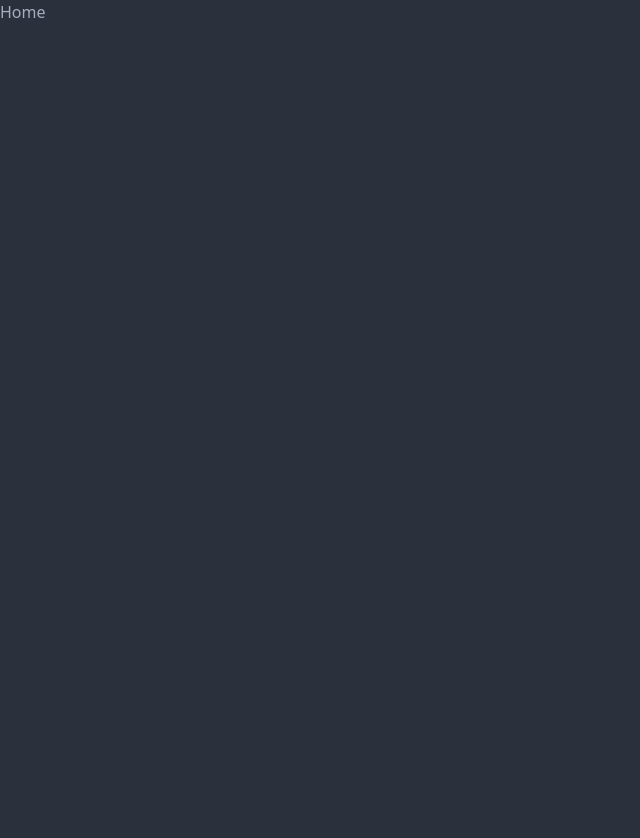
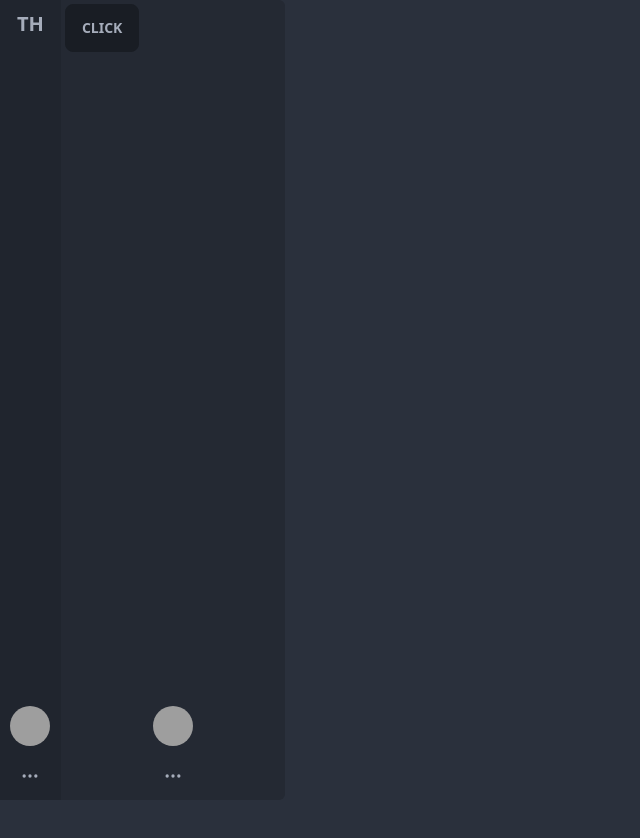
Before and after one commit to ancill/TiempoHoy, a React (Vite) app in the folder web/: page / in a window 1280 px wide. Shown: the top 838 px of the page, without its empty margins (0-640 px from the left). Before the commit the page ends 800 px from the top, so only its background shows below. Built offline with nearby package versions, Linux system fonts and the light colour scheme; grey boxes are pictures that could not be loaded.

Commit message:
added nav

```diff
--- /dev/null
+++ b/web/src/components/ui/SettingsBar.tsx
@@ -0,0 +1,54 @@
+const SettingsBar = () => {
+  return (
+    <div className='flex justify-start items-start align-middle h-screen w-fit bg-base-300 flex-col'>
+      <div className='flex-1'>
+        <a className='btn btn-ghost normal-case text-xl'>TH</a>
+      </div>
+      <div className='flex-none self-center'>
+        <div className='dropdown dropdown-end'>
+          <label tabIndex={0} className='btn btn-ghost btn-circle avatar'>
+            <div className='w-10 rounded-full'>
+              <img src='https://daisyui.com/images/stock/photo-1534528741775-53994a69daeb.jpg' />
+            </div>
+          </label>
+          <ul
+            tabIndex={0}
+            className='mt-3 p-2 shadow menu menu-compact dropdown-content bg-base-100 rounded-box w-52'
+          >
+            <li>
+              <a className='justify-between'>
+                Profile
+                <span className='badge'>New</span>
+              </a>
+            </li>
+            <li>
+              <a>Settings</a>
+            </li>
+            <li>
+              <a>Logout</a>
+            </li>
+          </ul>
+        </div>
+      </div>
+      <div className='flex-none self-center'>
+        <button className='btn btn-square btn-ghost'>
+          <svg
+            xmlns='http://www.w3.org/2000/svg'
+            fill='none'
+            viewBox='0 0 24 24'
+            className='inline-block w-5 h-5 stroke-current'
+          >
+            <path
+              strokeLinecap='round'
+              strokeLinejoin='round'
+              strokeWidth='2'
+              d='M5 12h.01M12 12h.01M19 12h.01M6 12a1 1 0 11-2 0 1 1 0 012 0zm7 0a1 1 0 11-2 0 1 1 0 012 0zm7 0a1 1 0 11-2 0 1 1 0 012 0z'
+            ></path>
+          </svg>
+        </button>
+      </div>
+    </div>
+  )
+}
+
+export default SettingsBar
--- /dev/null
+++ b/web/src/components/ui/WorkSpaceBar.tsx
@@ -0,0 +1,74 @@
+const ChangeWorkSpaceButton = () => {
+  return (
+    <div className='dropdown dropdown-bottom'>
+      <label tabIndex={0} className='btn m-1'>
+        Click
+        <i className='fa-solid fa-chevron-down'></i>
+      </label>
+      <ul tabIndex={0} className='dropdown-content menu p-2 shadow bg-base-100 rounded-box w-52'>
+        <li>
+          <a>Item 1</a>
+          <i className='bi-alarm'></i>
+        </li>
+        <li>
+          <a>Item 2</a>
+        </li>
+      </ul>
+    </div>
+  )
+}
+
+const WorkSpaceBar = () => {
+  return (
+    <div className='justify-start items-start align-middle h-screen menu bg-base-200 w-56 rounded-r-md'>
+      <div className='flex-1'>
+        <ChangeWorkSpaceButton />
+      </div>
+      <div className='flex-none self-center'>
+        <div className='dropdown dropdown-end'>
+          <label tabIndex={0} className='btn btn-ghost btn-circle avatar'>
+            <div className='w-10 rounded-full'>
+              <img src='https://daisyui.com/images/stock/photo-1534528741775-53994a69daeb.jpg' />
+            </div>
+          </label>
+          <ul
+            tabIndex={0}
+            className='mt-3 p-2 shadow menu menu-compact dropdown-content bg-base-100 rounded-box w-52'
+          >
+            <li>
+              <a className='justify-between'>
+                Profile
+                <span className='badge'>New</span>
+              </a>
+            </li>
+            <li>
+              <a>Settings</a>
+            </li>
+            <li>
+              <a>Logout</a>
+            </li>
+          </ul>
+        </div>
+      </div>
+      <div className='flex-none self-center'>
+        <button className='btn btn-square btn-ghost'>
+          <svg
+            xmlns='http://www.w3.org/2000/svg'
+            fill='none'
+            viewBox='0 0 24 24'
+            className='inline-block w-5 h-5 stroke-current'
+          >
+            <path
+              strokeLinecap='round'
+              strokeLinejoin='round'
+              strokeWidth='2'
+              d='M5 12h.01M12 12h.01M19 12h.01M6 12a1 1 0 11-2 0 1 1 0 012 0zm7 0a1 1 0 11-2 0 1 1 0 012 0zm7 0a1 1 0 11-2 0 1 1 0 012 0z'
+            ></path>
+          </svg>
+        </button>
+      </div>
+    </div>
+  )
+}
+
+export default WorkSpaceBar
--- a/web/src/pages/Home/index.tsx
+++ b/web/src/pages/Home/index.tsx
@@ -1,5 +1,13 @@
+import SettingsBar from '../../components/ui/SettingsBar'
+import WorkSpaceBar from '../../components/ui/WorkSpaceBar'
+
 const Home = () => {
-  return <div>Home</div>
+  return (
+    <div className='flex'>
+      <SettingsBar />
+      <WorkSpaceBar />
+    </div>
+  )
 }
 
 export default Home
--- a/web/tsconfig.json
+++ b/web/tsconfig.json
@@ -16,6 +16,6 @@
     "noEmit": true,
     "jsx": "react-jsx"
   },
-  "include": ["src"],
+  "include": ["src", "src/components/ui/WorkSpaceBar.tsx"],
   "references": [{ "path": "./tsconfig.node.json" }]
 }
```
